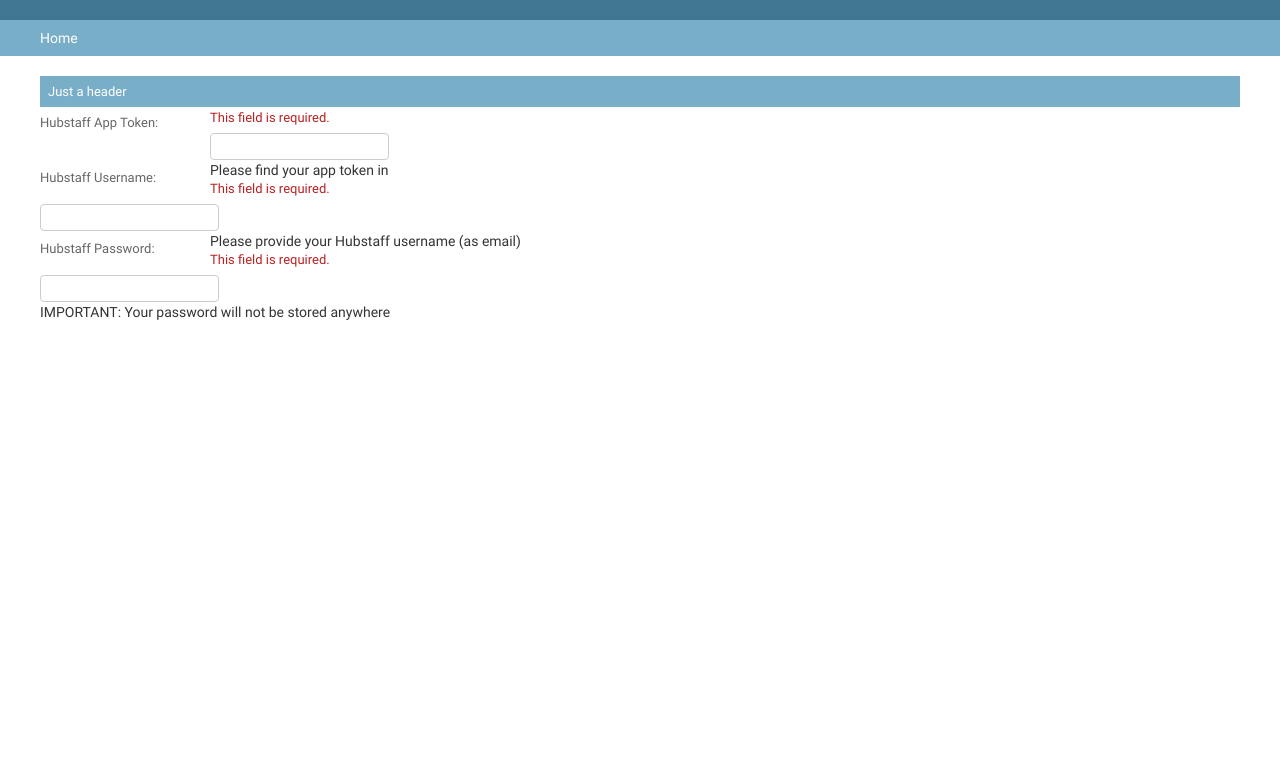
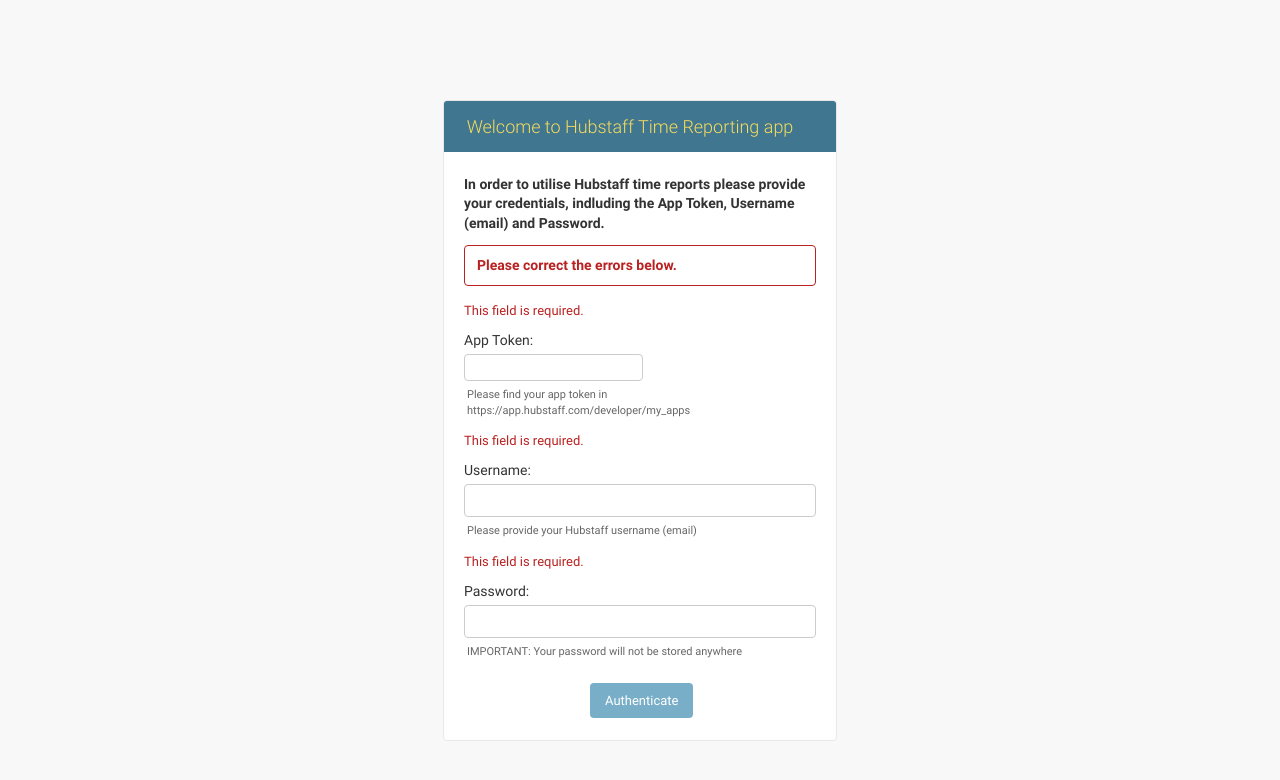
Before and after one commit to tekktura/hubstaff-bot135, a Django app: page / in a window 1280 px wide. Shown: the top 780 px of the page. Run offline with Django 3.2, Linux system fonts and the light colour scheme.

Commit message:
nice auth form for index page

```diff
--- a/hubstaff/time_report/forms.py
+++ b/hubstaff/time_report/forms.py
@@ -6,18 +6,18 @@
     saved anywhere and is only used once. App Token and user name mae be saved to a local file.
     """
     app_token = forms.CharField(
-        label="Hubstaff App Token",
+        label="App Token",
         required=True,
-        help_text="Please find your app token in <a href=''><a>"
+        help_text="Please find your app token in https://app.hubstaff.com/developer/my_apps"
     )
     username = forms.EmailField(
-        label="Hubstaff Username",
+        label="Username",
         required=True,
-        help_text="Please provide your Hubstaff username (as email)"
+        help_text="Please provide your Hubstaff username (email)"
     )
     password = forms.CharField(
         widget=forms.PasswordInput,
-        label="Hubstaff Password",
+        label="Password",
         required=True,
-       help_text="IMPORTANT: Your password will not be stored anywhere"
+        help_text="IMPORTANT: Your password will not be stored anywhere"
     )
--- a/hubstaff/time_report/settings.json
+++ b/hubstaff/time_report/settings.json
@@ -1,4 +1,4 @@
 {
-  "TEST_APP_TOKEN": "66aUAKtoIJ-dR9kaWTp0M09ut2qC8M-QCj-YUbVfirM",
-  "TEST_APP_USER": "tekktura+justjoinit@gmail.com"
+  "app_token": "66aUAKtoIJ-dR9kaWTp0M09ut2qC8M-QCj-YUbVfirM",
+  "app_user_email": "tekktura+justjoinit@gmail.com"
 }
--- a/hubstaff/time_report/templates/index.html
+++ b/hubstaff/time_report/templates/index.html
@@ -1,15 +1,58 @@
-{% extends "admin/base.html" %}
+{% extends "admin/base_site.html" %}
+{% load i18n static %}
 
-{% block extrastyle %}
-<link rel="stylesheet" type="text/css" href="/static/admin/css/forms.css">
+{% block extrastyle %}{{ block.super }}<link rel="stylesheet" type="text/css" href="{% static "admin/css/login.css" %}">
+{{ form.media }}
 {% endblock %}
-{% block title %}Hubstaff Time Report from API v1 - Enter Credentials{% endblock %}
+
+{% block title %}Hubstaff Time Report from API - Enter Credentials{% endblock %}
+{% block branding %} <h1>Welcome to Hubstaff Time Reporting app</h1> {% endblock %}
+{% block bodyclass %}{{ block.super }} login{% endblock %}
+{% block usertools %}{% endblock %}
+{% block nav-global %}{% endblock %}
+{% block content_title %}
+    <p><b>In order to utilise Hubstaff time reports please provide your credentials, indluding the
+        App Token, Username (email) and Password.</b></p>
+{% endblock %}
+{% block breadcrumbs %}{% endblock %}
 
 {% block content %}
-<form action="." method="get">
-<fieldset class="module aligned">
-    <h2>Just a header</h2>
-    {{ form }}
-</fieldset>
+{% if form.errors and not form.non_field_errors %}
+<p class="errornote">
+{% if form.errors.items|length == 1 %}{% trans "Please correct the error below." %}{% else %}{% trans "Please correct the errors below." %}{% endif %}
+</p>
+{% endif %}
+
+{% if form.non_field_errors %}
+{% for error in form.non_field_errors %}
+<p class="errornote">
+    {{ error }}
+</p>
+{% endfor %}
+{% endif %}
+
+<div id="content-main">
+
+<form action="." method="post" id=auth-form">{% csrf_token %}
+  <div class="form-row">
+      {{ form.app_token.errors }}
+      <div>{{ form.app_token.label_tag }}</div> {{ form.app_token }}
+      <p class="help">{{ form.app_token.help_text }}</p>
+  </div>
+  <div class="form-row">
+      {{ form.username.errors }}
+      {{ form.username.label_tag }} {{ form.username }}
+      <p class="help">{{ form.username.help_text }}</p>
+  </div>
+  <div class="form-row">
+      {{ form.password.errors }}
+      {{ form.password.label_tag }} {{ form.password }}
+      <p class="help">{{ form.password.help_text }}</p>
+  </div>
+  <div class="submit-row">
+    <label>&nbsp;</label><input type="submit" value="{% trans 'Authenticate' %}">
+  </div>
 </form>
+
+</div>
 {% endblock %}
--- a/hubstaff/time_report/views.py
+++ b/hubstaff/time_report/views.py
@@ -6,7 +6,8 @@
     The main view used as an input point to the application, it will as the user for
     credentials (App token, User, Password) to obtain the Auth token for further prcessing
     """
-    context = {"form": CredentialsForm(request.GET)}
+    auth_form = CredentialsForm(request.POST or {})
+    context = {"form": auth_form}
     return render(request, 'index.html', context)
 
 def time_report(request):
```
